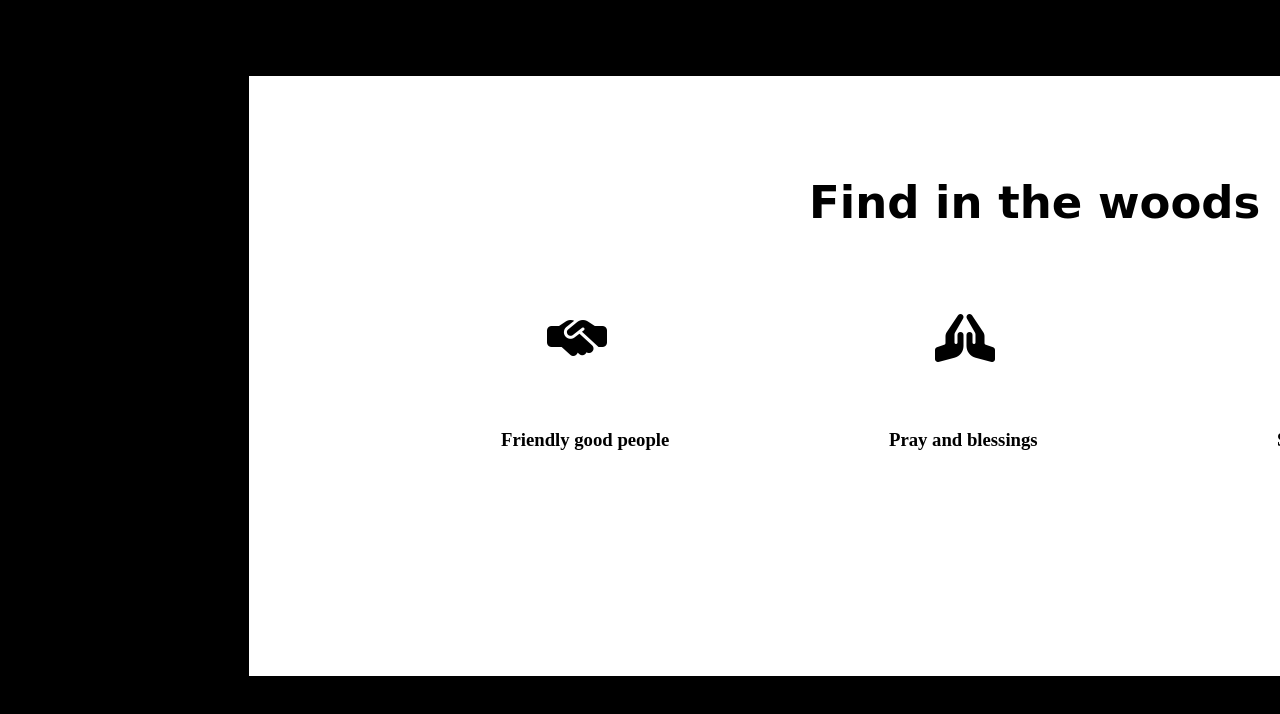
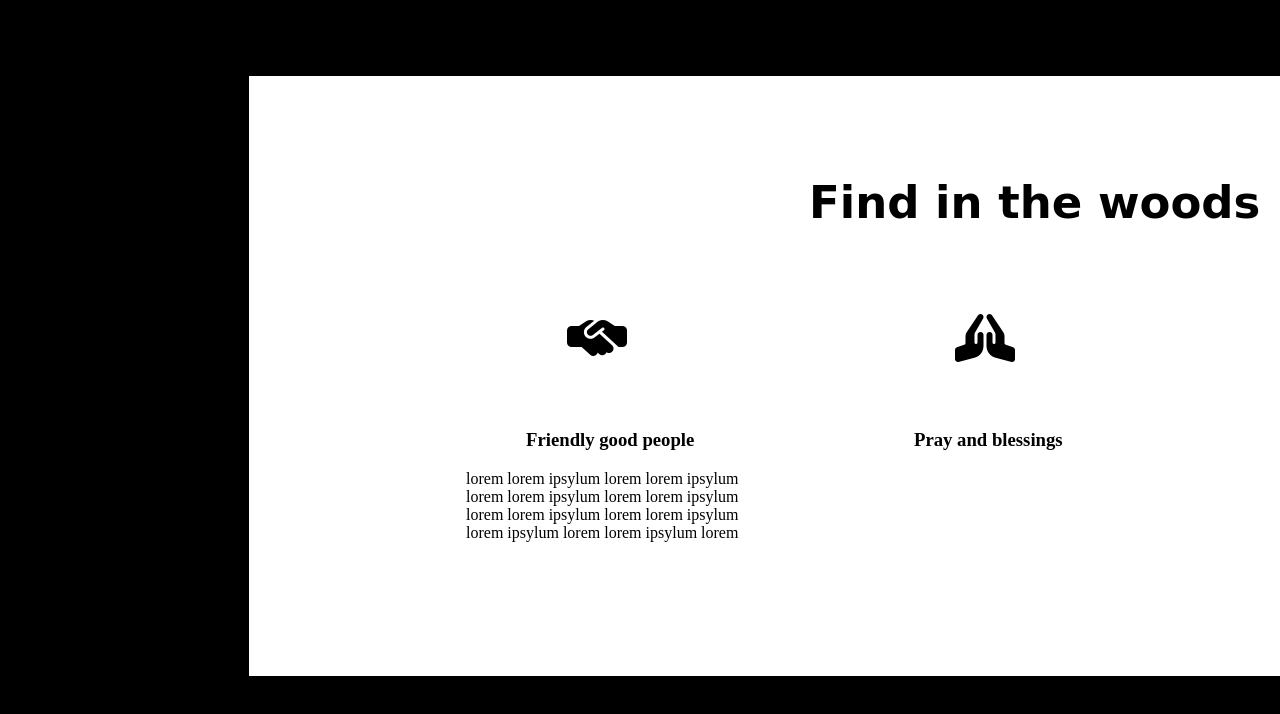
Before and after one commit to BartechJ/Task-with-task-runner, a website: page index.html in a window 1280 px wide. Shown: the part 622-1336 px from the top of the page. Drawn offline with nearby package versions, Linux system fonts and the light colour scheme; files whose address does not match are found by name; a web font is replaced by a local one.

Commit message:
add centered text in services

```diff
--- a/css/styles.css
+++ b/css/styles.css
@@ -127,7 +127,7 @@ font-weight: bold;
   }
 
   .welcome-text3 {
-    margin-left: 125px;
+    margin-left: 90px;
     margin-top:10px;
 
   }
@@ -136,10 +136,14 @@ font-weight: bold;
     width: 180%;
     height: 180%;
 
-    margin-left:115px;
+    margin-left:135px;
 }
 
 
  .image-container5 {
     margin-left: 56px;
  }
+
+ .welcome-text3 h3 {
+    margin-left:60px;
+ }
--- a/index.html
+++ b/index.html
@@ -69,6 +69,7 @@
             </div>
             <div class="welcome-text3">
               <h3>Friendly good people</h3>
+              <p>lorem lorem ipsylum lorem lorem ipsylum lorem lorem ipsylum lorem lorem ipsylum lorem lorem ipsylum lorem lorem ipsylum lorem ipsylum lorem lorem ipsylum lorem</p>
             </div>
           </div>
           <div class="services col-4">
@@ -84,7 +85,7 @@
               <i class="fa-solid fa-tents fa-3x py-5"></i>
             </div>
             <div class="welcome-text3">
-              <h3>Shelter for pilgrims like you</h3>
+              <h3>Shelter for pilgrims</h3>
             </div>
           </div>
         </div>
```
